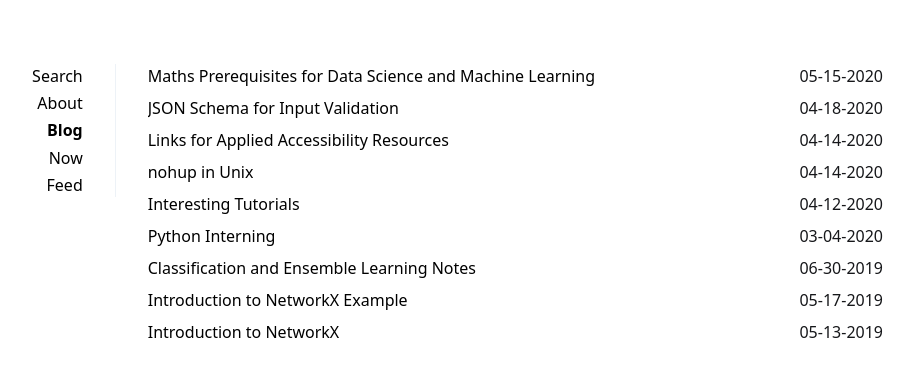
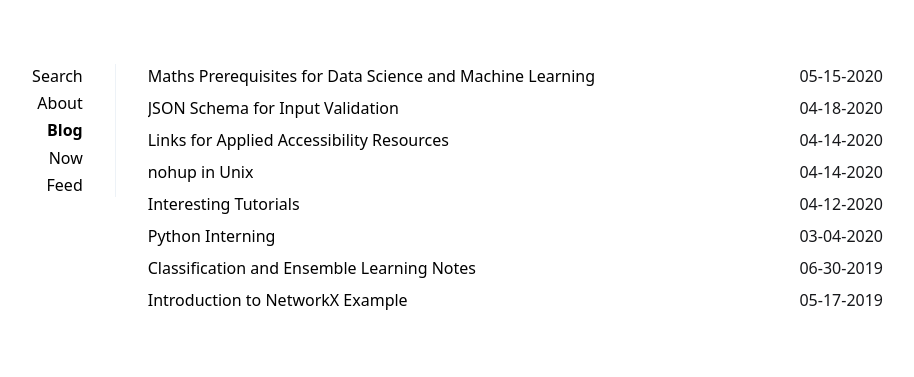
Before and after one commit to avinashbhat/avinashbhat.github.io, a Jekyll site: the page built from index.html, in a window 1280 px wide. Shown: the top 377 px of the page, without its empty margins (205-1119 px from the left). Built offline with Jekyll 4.4.1, drawn with Linux system fonts in a browser that asks for light colours; a file with an impossible date is left out.

Commit message:
Update 2019-05-13-Introduction-to-Networkx.md

```diff
--- a/_posts/2019-05-13-Introduction-to-Networkx.md
+++ b/_posts/2019-05-13-Introduction-to-Networkx.md
@@ -3,10 +3,14 @@ layout: post
 title: Introduction to NetworkX
 description: Introduction to NetworkX
 summary: Introduction to NetworkX
-date: 2019-05-13
+date: {}
 category: blog
 comments: true
-tags: [code, networkx, network-analysis]
+tags:
+  - code
+  - networkx
+  - network-analysis
+published: true
 ---
 ## What is NetworkX?
 Wikipedia says NetworkX is a Python library for studying graphs and networks.
@@ -62,7 +66,7 @@ plt.show()
 
 
 <!-- ![png](output_11_0.png) -->
-![png](/assets/images/2019-05-13-01.png)
+![png](images/2019-05-13-01.png)
 
 
 ### Generating a complete graph
@@ -102,7 +106,7 @@ plt.show()
 
 
 <!-- ![png](output_18_0.png) -->
-![png](/assets/images/2019-05-13-02.png)
+![png](images/2019-05-13-02.png)
 
 ### To generate a random graph
 
@@ -131,4 +135,4 @@ plt.show()
 
 
 <!-- ![png](output_23_0.png) -->
-![png](/assets/images/2019-05-13-03.png)
+![png](images/2019-05-13-03.png)
```
